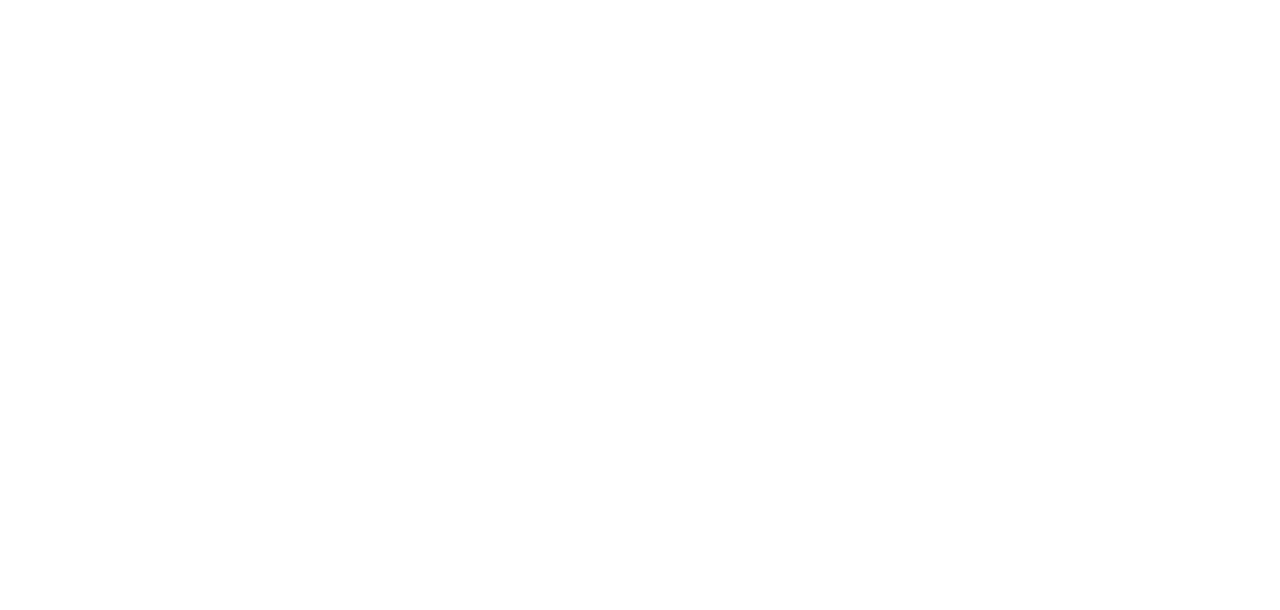
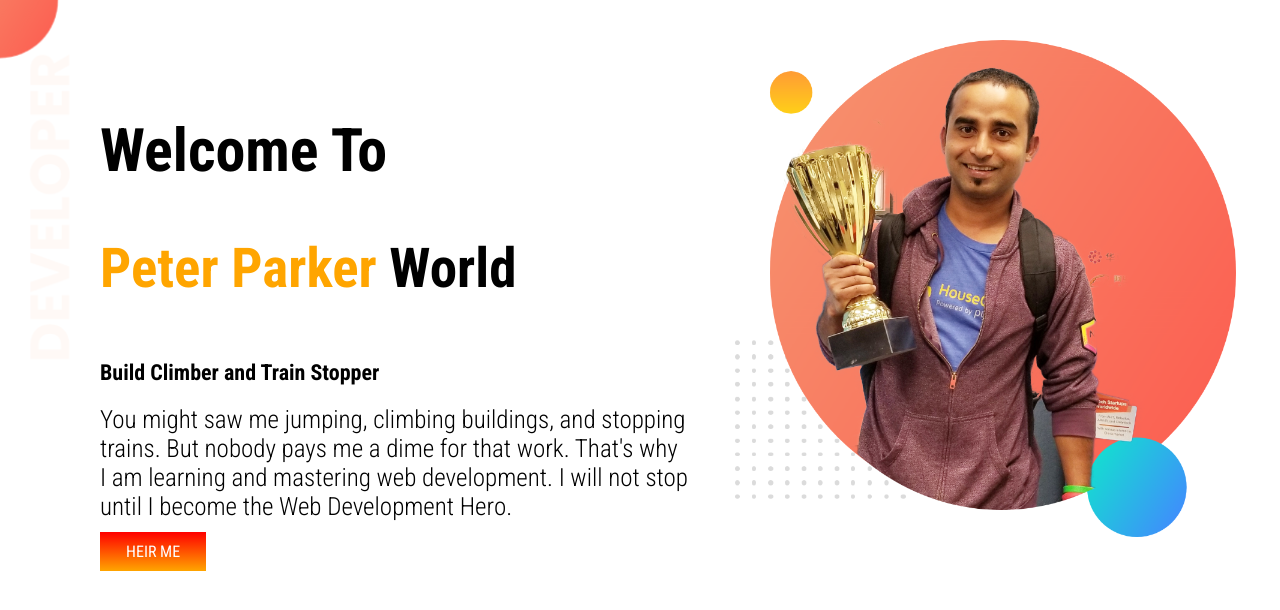
Before and after one commit to shakilfar201/developer-portfolio, a plain HTML site: page index.html in a window 1280 px wide. Drawn offline with Linux system fonts and the light colour scheme.

Commit message:
new commit

```diff
--- a/index.html
+++ b/index.html
@@ -5,8 +5,25 @@
     <meta http-equiv="X-UA-Compatible" content="IE=edge">
     <meta name="viewport" content="width=device-width, initial-scale=1.0">
     <title>Developer Portfolio</title>
+    <link rel="preconnect" href="https://fonts.googleapis.com">
+    <link rel="preconnect" href="https://fonts.gstatic.com" crossorigin>
+    <link href="https://fonts.googleapis.com/css2?family=Roboto+Condensed:ital,wght@0,300;0,400;0,700;1,300;1,400;1,700&display=swap" rel="stylesheet">
+    <link rel="stylesheet" href="style.css">
 </head>
 <body>
 
+    <section class="header-section clearfix">
+        <div class="first-content half-width">
+            <h1>Welcome To</h1>
+            <h2><span class="p-color">Peter Parker</span> World</h2>
+            <h4>Build Climber and Train Stopper</h4>
+            <p>You might saw me jumping, climbing buildings, and stopping trains. But nobody pays me a dime for that work. That's why I am learning and mastering web development. I will not stop until I become the Web Development Hero.</p>
+            <a target=_blank href="">HEIR ME</a>
+        </div>
+        <div class="second-content half-width">
+            <img src="images/jhankar.png" alt="">
+        </div>
+    </section>
+
 </body>
 </html>
--- a/style.css
+++ b/style.css
@@ -2,3 +2,68 @@
     margin: 0;
     padding:0;
 }
+.clearfix::after{
+    content: '';
+    display: block;
+    clear: both;
+}
+
+.half-width{
+    width: 46%;
+}
+img{
+    max-width: 100%;
+}
+
+body{
+    font-family: 'Roboto Condensed', sans-serif;
+}
+.p-color{
+    color: orange;
+}
+.header-section{
+    background-image: url(images/top-banner.png);
+    background-repeat: no-repeat;
+    background-position: top left;
+}
+
+.first-content{
+    float: left;
+    padding-left: 100px;
+    margin-top: 45px;
+}
+.first-content h1{
+    font-size: 60px;
+    margin-bottom: 50px;
+    margin-top: 70px;
+}
+.first-content h2{
+    font-size: 55px;
+    font-weight: 600;
+    margin-bottom: 60px;
+}
+.first-content h4{
+    font-size: 22px;
+    margin-bottom: 20px;
+}
+.first-content p{
+    font-size: 25px;
+    font-weight: 300;
+}
+.first-content a{
+    display: inline-block;
+    text-decoration: none;
+    background-image: linear-gradient(red,orange);
+    padding: 10px 26px;
+    color: #fff;
+    margin-top: 11px;
+}
+.second-content{
+    float: right;
+    text-align: center;
+    margin-top: 40px;
+}
+.second-content img{
+
+    width: 85%;
+}
```
Also changed, not shown: images/18421438-smart-man-with-glasses-looking-up.jpg (added), images/download.jpg (added), images/jhankar.png (added), images/manglasses.png (added), images/top-banner.png (added).
